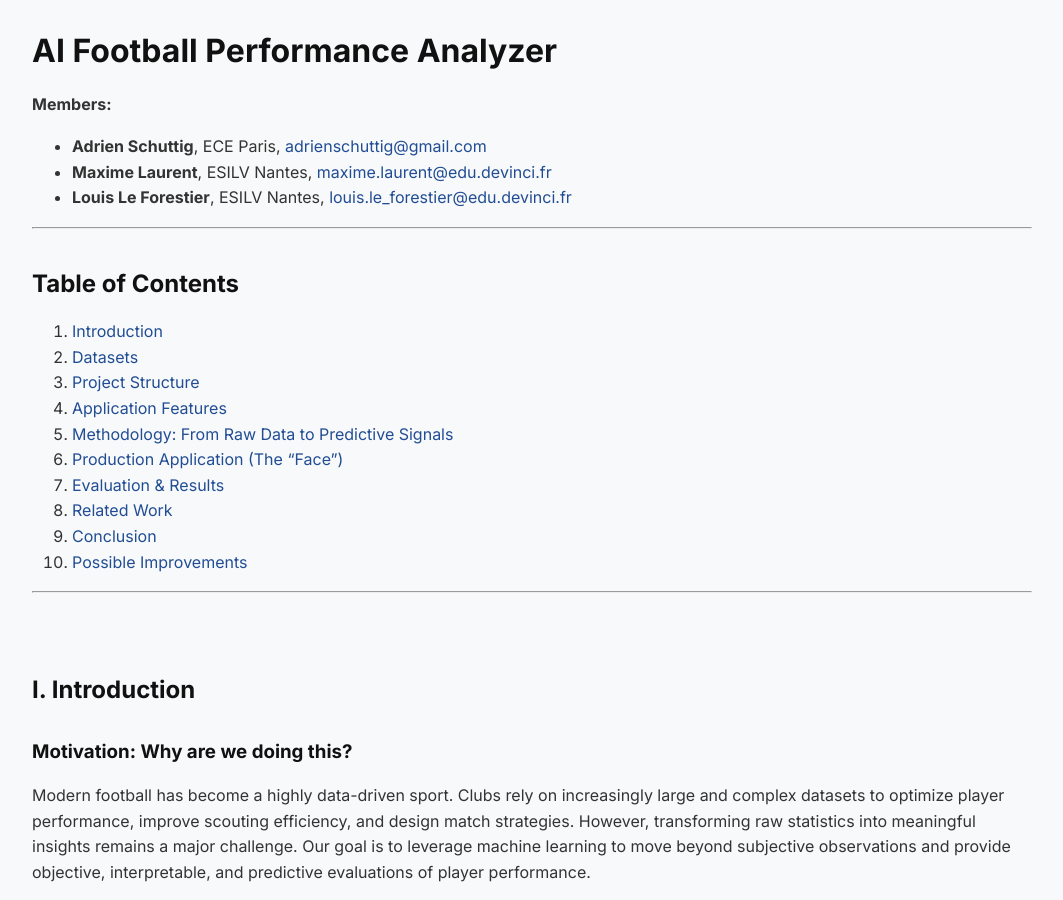
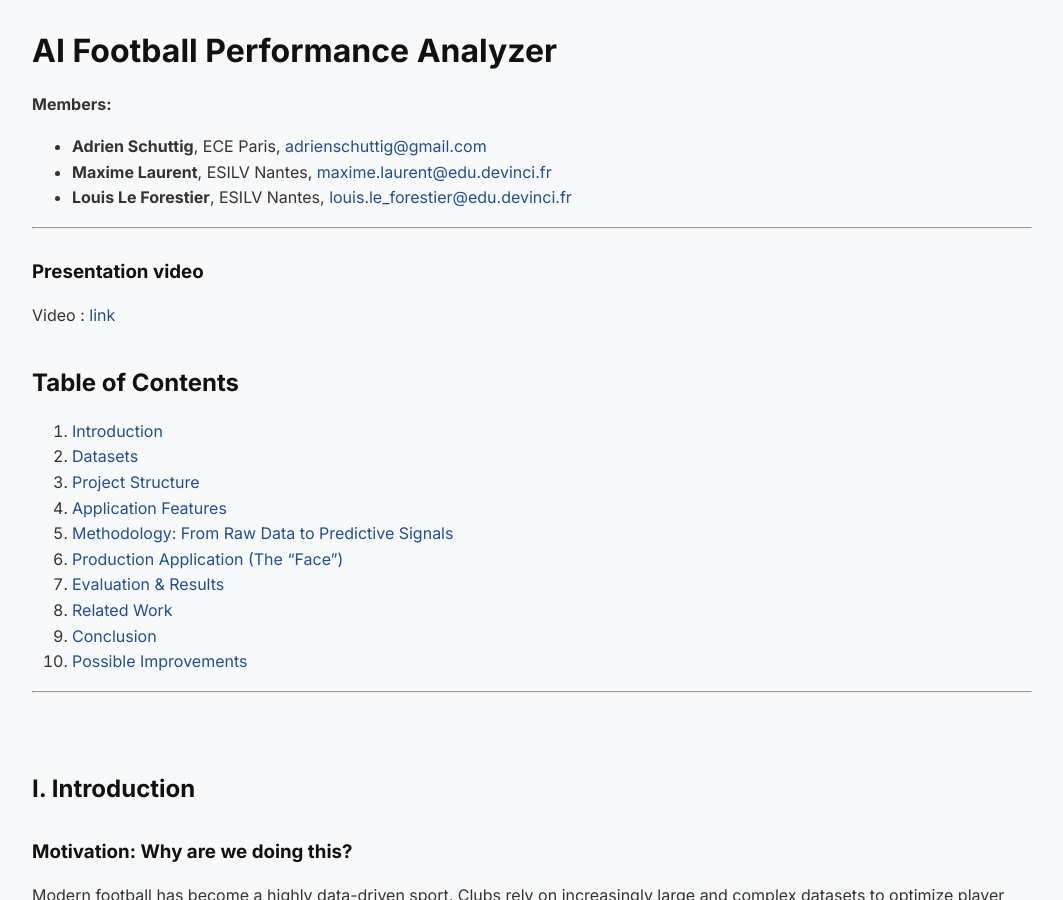
Before and after one commit to louislefo/IA-Application-Project-Louis_Maxime_Adrien, a Jekyll site: the page built from index.md, in a window 1280 px wide and 900 px high, scrolled down 414 px. Shown: the whole window, without its empty margins (108-1171 px from the left). Built offline with Jekyll 4.4.1, drawn with Linux system fonts in a browser that asks for light colours.

Commit message:
Add presentation video link to docs
Inserted a section with a link to the presentation video in both README.md and index.md for easier access to project overview.

```diff
--- a/index.md
+++ b/index.md
@@ -11,6 +11,10 @@ title: AI Football Performance Analyzer
 - **Louis Le Forestier**, ESILV Nantes, [louis.le_forestier@edu.devinci.fr](mailto:louis.le_forestier@edu.devinci.fr)
 
 ---
+
+### Presentation video
+
+Video : [link](https://youtu.be/uER-DRtvihs)
 
 
 ## Table of Contents
```
Also changed, not shown: README.md.
